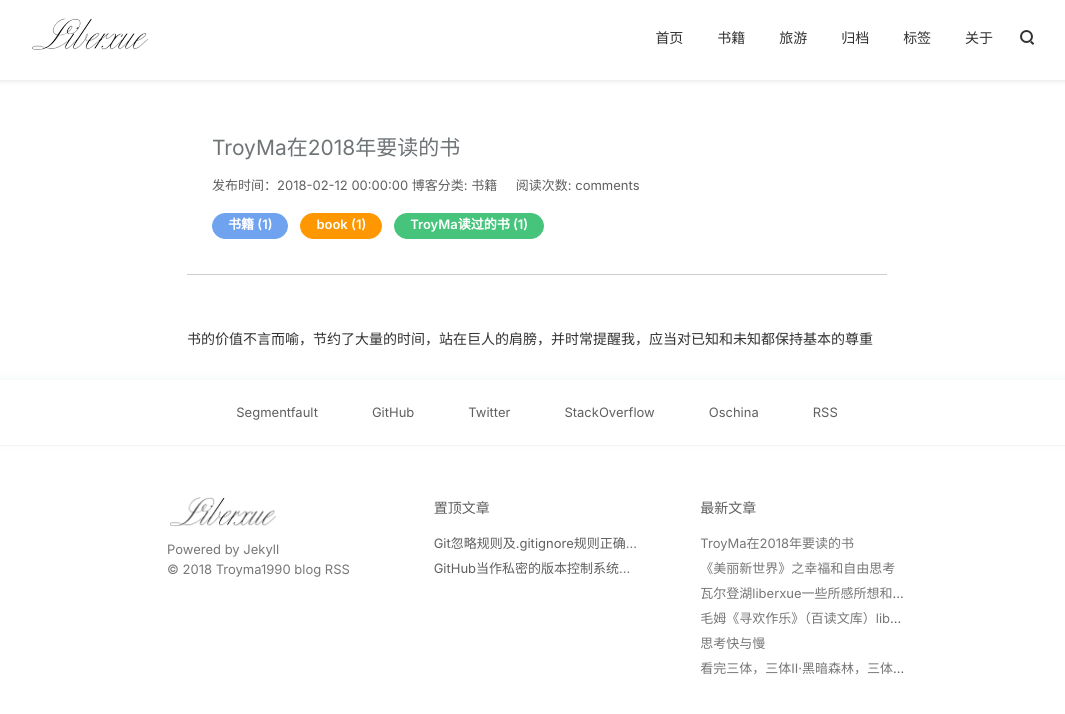
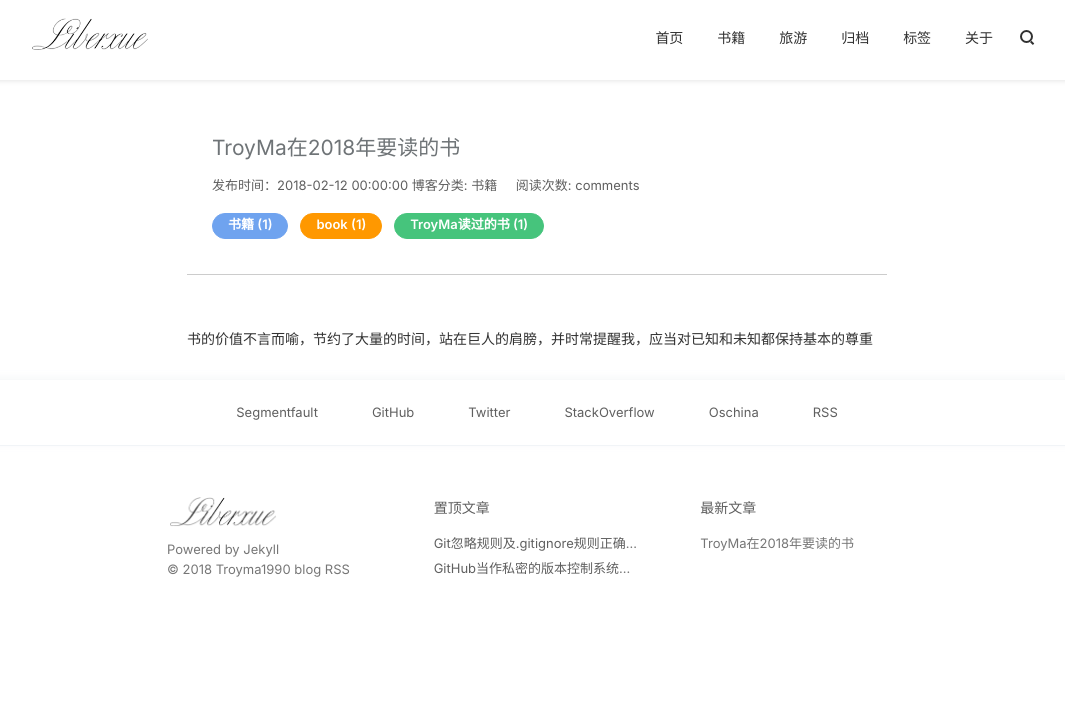
Before and after one commit to TroyMa1990/TroyMa1990.github.io, a Jekyll site: the page built from _posts/书籍/2018-02-12-bookindex.md, in a window 1280 px wide. Shown: the top 714 px of the page, without its empty margins (103-1168 px from the left). Built offline with Jekyll 4.4.1, drawn with Linux system fonts in a browser that asks for light colours; nearby versions of some CDN libraries; comment, search, counter and statistics services are not loaded; some of the changed lines change nothing that is shown.

Commit message:
first commit  try something

```diff
--- a/_layouts/blog.html
+++ b/_layouts/blog.html
@@ -34,7 +34,7 @@
         </div>
     </div>
 </header>
-<div class="post-header-thumb bg-white}">
+<div class="post-header-thumb bg-white">
 	<div class="post-header-thumb-op"></div>
 	<div class="post-header-thumb">
 		<div class="post-header-thumb-container">
--- a/_posts/书籍/2017-06-20-santibook.md
+++ /dev/null
@@ -1,65 +0,0 @@
----
-layout: blog
-book: true
-background: purple
-background-image: http://ot1cc1u9t.bkt.clouddn.com/17-7-15/43335546.jpg
-title:  "看完三体，三体Ⅱ·黑暗森林，三体Ⅲ·死神永生全集一些所感所想"
-date:   2017-06-20
-category: 书籍
-tags:
-- 三体
-- 黑暗森林
-- 死神
-- 刘慈欣
-- 面壁者
-- 智子
----
-
-
-#### 三体看完了，有些意犹未尽
-
-  特别是在这么一个雨夜，好像和小雨一样，思绪万千，缠缠绵绵。
-
-
-三体这部小说，宏观讲到整个宇宙，微观谈到质子夸克，中及人性。在宇宙的尺度上，人类的历史微不可查，人类文明的发展也微乎其微，人类何去何从？
-
-
-我一次次的被罗辑不被人所理解独自承担起拯救人类重任的那份执着所感伤，一次次的被“前进！前进！前进！”所感动，一次次的被云天明至死不渝的纯爱所感怀。人类是很渺小，有如蝼蚁，在星辰的大海中人类文明连一艘小舟都算不上，可是正因为对生命不屈不挠的顽强，那种为了生存去努力的精神，又让人类那么伟大。人性中也存在许多和生存斗争不太统一的观念，比如贯穿第三部主线的程心的心理描写。
-
-
-
-一开始，在千夫所指之下，我也对程心心存憎恶和愤懑，但看到最后一刻，突然我释然了，或许人性中就是因为存在这种犹豫，这种矛盾，这种柔软，才让人类的世界更加真实更加温暖吧。三体的最后，人类世界留下的是一条小鱼，一汪水草，还有几块青青草地，这是地球最后的一些样貌。顺着程心三人乘着小船飞向坍缩中的宇宙，或许这就是宇宙生命的结束了吧。又或者不是。让我眼前浮现出第一部终结者电影的最后，那车灯下不断后退的黄色隔离带，好似已然结束，又似永无休止。
-
-
- 也许亿万年之后，还有三体文明和地球文明的遗留文明被发现。现在回过头来看这本书，像是一幅无限展开的画卷，充满惊奇，感叹和悲哀。
-
-
-  我是画外的人，却因画中人而感动流泪，我还是最喜欢开头，喜欢叶文洁面对人性的挣扎，喜欢杨冬的过早看清，喜欢丁仪最后的淡定从容，喜欢维德眼中的坚定和狠辣，喜欢罗辑充满神奇的一生，喜欢AA与天明幸福的生活，喜欢褚岩舰长的果断……可我还是不能原谅程心。
-
-#### 三体最好的情话：
-
-
->地球之外我们的星星
-时间之外我们的宇宙
-这个世界上最好的情话和表白莫过于此吧……
-
-
-给时光以生命，而不是给生命以时光
-
-
-#### 主要登场人物
-
-
-叶文洁； 汪淼； 	史强； 	常伟思 ；	杨冬	丁仪	；伊文斯； 罗辑； 	章北海；	弗里德里克·泰勒	；曼努尔·雷迪亚兹；	比尔·希恩斯；	庄颜；	东方延绪；
-；云天明；	程心；	米哈伊尔·瓦季姆；	托马斯·维德；	艾AA；	智子；	关一帆
-
-真心感觉刘慈欣大神不仅是工科生：犯罪心理学  心理学 社会学 社会工程学 都渗透在一章一节一言一语中（刻意用一章一节一言一语是因为当代大部分小说会部分章节和内容刻意去抄相关专业知识硬生生的塞进去）
-...
-
-第一次读是好奇
-第二次是敬畏
-
-何其有幸。仅需短短几小时，至多几十个小时就能读完一本作家的心血结晶。感受他们的或磅礴思想、或悲欢离合，从文字中汲取养分与力量。
-科普是现实和功利主义的，科幻是感性和理想主义的，科普是知识的灌输，而科幻则是心灵的启迪。无论多少年文明和多高大上民族没有科学的滋养也仅仅只是《乌合之众》
-
-最新读刘慈欣大神《2018》刘慈欣《孤独的进化者》 梭罗《瓦尔登湖》《深入理解nginx》
--- a/_posts/书籍/2017-07-03-waerdenghu.md
+++ /dev/null
@@ -1,39 +0,0 @@
----
-layout: blog
-book: true
-background: blue
-background-image: http://ot1cc1u9t.bkt.clouddn.com/17-7-15/48174506.jpg
-title:  "瓦尔登湖liberxue一些所感所想和笔记书签"
-date:   2017-07-03 23:13:54
-tags:
-- 梭罗
-- 瓦尔登湖
-category: 书籍
-
----
-
-这就是作者写瓦尔登湖的目的，他希望每人各显其面、各行其事，找到各自的独特性和价值取向，万千世界要有不一样的面貌，不一样的味道，人是，更应是。
-
-  当我们看到和自身不同的观点、习俗、人、事、物，不是驳斥排除，不是讽刺挖苦，而是尽可能的看到与你不同事物的合理性和存在的必要性，这就是人事物的成熟。这部书真的越读越有意思了。
-
-“孤独是人生的必修课”，是人生中需要的经历过程中的一段段独处的拼接，想起一句话——“没有在深夜痛哭的人，不足以谈人生。”一个人在经历了深夜痛哭后的来自自我内心的找寻，是经历了从外界给予的疼痛打击后，经历了内心多少时间的迷失和怅惘之后，才可能找寻到自己的内心。梭罗在《瓦尔登湖》
-
-很多时候，我甚至不乐意别人打扰我的独处时光，而我并不是一个孤僻的人。我喜欢独自看书，独自任思绪飘扬，独自写些杂乱无章的文字，独自享受午后飘窗下的阳光。
-
-- 周国平说:
-
- 无聊，寂寞，孤独是三种不同的心境。
-
-无聊是把自我消散于他人之中的欲望，它寻求的是消遣。
-
-寂寞是自我与他人共在的欲望，它寻求的是普通的人间温暖。
- 孤独是把他人接纳到自我之中的欲望，它寻求的是理解。
-
- 无聊者自厌，寂寞者自怜，孤独者自足。无聊是喜剧性的，孤独是悲剧性的，寂寞是中性的。无聊属于生物性的人，寂寞属于社会性的人，孤独属于形而上的人。
-
- 觉得蛮有道理的，尤其是孤独者自足。很多时候，孤独让人专注，使人放松，反倒成为一种适然的享受。
-伐木人的身上有诗人的单纯，也有哲学家的影子，是自然界的一员，又同属于社会。相对于世俗，他反而尊崇自我，有些超脱，可是他又并不知晓，只是过着自己的生活。
-
-他说在这儿砍树已经开心死了，这天底下再也没有比这更棒的乐子。欲望单一且纯粹。
-由此看来，生活要找到自己的乐子所在，并单纯的去坚持的做它，会更容易体会到快乐。
-哈姆雷特很多，快乐的却很少，不是吗？
--- a/_posts/书籍/2017-07-09-meilideshijie.md
+++ /dev/null
@@ -1,23 +0,0 @@
----
-layout: blog
-book: true
-title:  "《美丽新世界》之幸福和自由思考"
-background: green
-background-image: http://ot1cc1u9t.bkt.clouddn.com/17-7-15/78939382.jpg
-date:   2017-07-03 23:13:54
-category: 书籍
-tags:
-- 美丽新世界
----
-
-书中的美丽新世界，人不是父母生的，而是被培育出来的，人们没有照顾老人的烦恼，也没有婚姻的束缚，甚至不会变老，人们在六十岁的时候还像孩子一样青春靓丽。
-
-人们在几岁的时候就开始接受姓教育，成人以后任意和别人交往，不用只有固定的恋人。
-
-实验室里会给不同的孩子不同的睡眠教育，让他们爱上自己成人后的身份地位，而如果人们在生活中遇到了不开心的事情，就可以食用一种叫做“嗦麻”的药物，吃了嗦麻之后人们就会忘记烦恼，对这种生活产生反抗思想的人，则会被放到一个岛上。
-
-有一个女人因为爱上一个男人，有了孩子被带出了美丽新世界，她未来的几十年就感觉特别的痛苦，所以为什么问人们是喜欢幸福还是喜欢自由呢？
-
-因为人们在幸福中的时候，可能会说我想要一个痛苦的权利，但是当你真正的接触到痛苦的时候，就会很怀念美丽新世界
-
-我从《遥远的救世主》和《天幕红尘》以及《三体》《乌合之众》 《刀锋》等看完之后超级极端和说话几乎都是反群体；不过看完《美丽的世界》看完之后 心态好多了 也学习理解了不少 “ 种菜的和买菜的处的角色和社会地位等立场和环境不一样思考和理解认识承担的责任不同 ”， 感觉作者在表达和描写细节方面有点没有深入或者说翻译者的问题（没看过原著），但是不过还是对我有很大的帮忙和矫正了我的心态。个人愚见哈 ，不喜勿喷哈哈哈
--- a/_posts/书籍/2017-6-27-sikaobook.md
+++ /dev/null
@@ -1,74 +0,0 @@
----
-layout: blog
-book: true
-background-image: http://ot1cc1u9t.bkt.clouddn.com/17-7-17/89166189.jpg
-title:  "思考快与慢"
-date:   2017-06-27
-category: 书籍
-tags:
-- 思考
-- 快与慢
-excerpt: "关于思考快于慢个人读后感和记录"
----
-
-- 晚饭后，我常常有跑步的习惯。坚持跑步让我感到精力充沛，既能保持精神的专注度，又利于提高身体的感应能力。我喜欢一边跑着一边思考，想一些简单的问题，总结一天的经历。快跑的时候并不适合想一些复杂的问题，高频率的动作明显会干扰思绪。我注意到，一旦进入复杂的计算和深度地思考，我总是会不自觉地慢下脚步甚至停止不动，而慢跑或者散步则不会对思考产生明显的影响。
-为什么深度思考时会不自觉地慢下脚步？
-
-
-- 书中这样解释到：简单地问题对应着系统1，深度思考却需要系统2的帮忙，沿着道路快跑不仅要付出体力，还需要大脑的自我控制，以防止自己减速。自我控制和仔细思考很明显要抢夺努力的有限预算，进一步影响大脑的计算和总结能力，所以我们才会不自觉地停下脚步。
-书中提到的系统1和系统2的问题非常有意思，我将其理解为直觉和理智。当然，这样概括并不全面，所以，在这里我们仍采用作者所说的系统1与系统2:
-
--  系统1的运行是无意识且快速的，不怎么费脑力，没有感觉，完全处于自主控制状态。
-- 系统2将注意力转移到需要费脑力的大脑活动上来，例如复杂的运算。系统2的运行通常与行为、选择和专注等主观体验相关联。
-
-- 合理地运用系统1和系统2非常重要，有些时候并不需要意志力的支撑，人们也能花很长时间和大量精力进行一项工作。
-坚持健身以来，几个同伴最初倒是天天都去，只是酸痛了几天，便再也不去了。反而我隔天一练，倒养成了习惯，几个月下来不仅瘦了10斤，长了肌肉，心理状态也保持的非常不错。
-
-- 豆豆语录中有一句话：太用力的人跑不远，真正坚持到最后的人靠的不是激情，而是恰到好处的喜欢和投入。
-
-- 书中也提到了这种状态，心理学家米哈里将其命名为心流。体验过心流的人将其描述为“一种将大脑注意力毫不费力地集中起来的状态，这种状态可以使人忘却时间的概念，忘掉自己，也忘掉自身问题”。
-
-- 太过用力很容易导致自我损伤，书中所述的心理测试结果屡次证明，刻意掌控意志和进行自我控制很辛苦。如果你太过强迫自己去做某件事，而所面临的压力又难以承受，你就会越来越难以进行自我控制。这种现象被命名为自我损耗。就像你一直在心中默念“不要去想那只北极熊”，反而会让自己不停地去想北极熊。自我抑制不是长久之计，顺其自然才是合理之道。
-
-- 这本书带给我很多思考。所以，这次的书评，我倒想放在最后。
-
-- 我常常想，如果这本书换一个更有趣的名字，应该会有更多的读者。抛去这乏味的标题，其实这是一本非常有趣的书，观点新颖，图文并貌，既有专业性，又不乏趣味。书中将经济学与心理学的知识杂糅在一起，非常吸引人，对我而言，简直比小说读起来还津津有味。当然，书的内容越往后专业类问题越多，可能稍显难懂，没有强烈意愿的可以选择性跳读。
-
-
-
-
-
-  [1]: http://ot1cc1u9t.bkt.clouddn.com/17-7-17/82525896.jpg
-
-![思考快与慢][1]
-
-
-  [2]: http://ot1cc1u9t.bkt.clouddn.com/17-7-17/89133910.jpg
-
-  ![思考快与慢-思考|思考快与慢内容结构解析][2]
-
-
-  [3]: http://ot1cc1u9t.bkt.clouddn.com/17-7-17/95785131.jpg
-
-![思考快与慢内容][4]
-
-
-  [4]: http://ot1cc1u9t.bkt.clouddn.com/17-7-17/5122410.jpg
-
-![思考快与慢-思考与运作][5]
-
-
-  [5]: http://ot1cc1u9t.bkt.clouddn.com/17-7-17/78996389.jpg
-
- ![思考快与慢-思考与联想力量][6]
-
-
-  [6]: http://ot1cc1u9t.bkt.clouddn.com/17-7-17/5122410.jpg
-
-  ![思考快与慢-思考|直觉可能是错觉][7]
-
-
-  [7]: http://ot1cc1u9t.bkt.clouddn.com/17-7-17/75236228.jpg
-
-  ![思考快与慢-思考|系统与运作][7]
-  图片素材来自知乎哈
--- a/_posts/书籍/2017-6-27-xuanhuanzuole.md
+++ /dev/null
@@ -1,83 +0,0 @@
----
-layout: blog
-book: true
-title:  "毛姆《寻欢作乐》（百读文库）liberxue一些所感所想和笔记书签"
-tags:
-- 寻欢作乐
-- 毛姆
-- 百读文库
-background-image: http://ot1cc1u9t.bkt.clouddn.com/17-7-15/82431810.jpg
-date:   2017-06-27 23:43:54
-category: 书籍
----
-
-#### 背景来源
-
-《寻欢作乐》，并不是专门为了描述爱德华·德里菲尔德和阿尔罗伊·基尔这两个人物。年轻的时候，我跟本书中我称作罗西的那个年轻女人关系十分密切。她有重大的、令人恼怒的过错，但是她长得很美，人也诚实。我和她的关系正如这种关系一贯会有的结果那样后来结束了，但是我对她的回忆年复一年地萦绕在我的脑海中。我知道总有一天我会把她写进一本小说...
-
-#### 简述
-
- 寻欢作乐”（cakes and ale）一语:
-
-出自莎士比亚所作《第十二夜》第二幕第三场托比的一句台词：“你以为自己道德高尚，人家就不能寻欢作乐了吗？”
-
-#### 读后感
-《寻欢作乐》一书通过对“文坛泰斗”德里菲尔德及其周围种种人物的描写揭示了当时英国文学界的种种光怪陆离、可笑可鄙的现象。读者可以从毛姆笔下的作家德里菲尔德从卑微到显赫的一生和市侩文人阿尔罗伊·基尔的形象中看到世态的炎凉和某些文人墨客的虚伪、圆滑，但毛姆更加着意刻画的是书中的女主角罗西。罗西是一个性格颇为复杂的女性，她原是一个酒店的女招待，她从不隐晦自己的低微出身，举止之间毫无矫揉造作的习气，与伪善世故的德里菲尔德的第二个妻子和巴顿·特拉福德太太之流形成鲜明的对比。她本质纯真，心地善良，尽管在男女生活上有些行为不检，但却决不是一个骄奢纵欲的人。“她是一个很好的女人。我从来没有见她发过脾气。你想要她把什么东西给你，只要开口就行了。我从来没有听她说过一句对别人不友好的话，她的心地非常善良。”“她是一个很淳朴的女人。她的天性是健康和坦率的。她愿意让别人感到快乐。”在整个故事结束前的那一章，阿申登在同阿尔罗伊·基尔和德里菲尔德的第二个妻子埃米·德里菲尔德谈论罗西时所说的这些话其实也可以给看成是作者对罗西的性格的概括。作者通过对她在黑马厩镇、伦敦及最后在纽约附近城镇扬克斯三个时期的描写使她的形象逐渐丰满起来，从而成为毛姆所有小说中最鲜明生动、光彩照人的女性形象。
-
-#### 社会评价
-《寻欢作乐》也是毛姆艺术上最圆熟完美的作品，整个小说的布局错落有致，现实的介绍和过去的回忆相互穿插，叙述线索不时前后往复而不失清晰，在貌似散漫的结构中自有巧妙的安排，口语化的叙述简洁流畅，文字干净利落，其间作者在评论当时文学界的状况时锋芒毕露，在模仿茶余饭后故作正经的客厅谈话时更不乏嘲弄挖苦的意味，但是在嘲讽揶揄中却仍包含着对人的理解和同情，无怪现代英国文学评论家A.C.沃尔德认为《寻欢作乐》是毛姆最出色的小说[190]，而当代英国女作家和文艺评论家玛格丽特·德拉布尔也把《寻欢作乐》看作毛姆最才气横溢的作品
-
-##### 语录
-- 你以为自己道德高尚，别人就不能寻欢作乐了吗？
-
-本书的两个重要人物，一个是作家德里菲尔德，另一个是他的第一个妻子罗西。
-
-- 我主要想说一下他的妻子罗西：
-
-本书作者在第一次遇见作家夫妇的时候，曾细致的描写了他们的生活:他们一起骑车，招待客人，逃债。
-
-罗西和很多男人在一起，但是奇怪的事情是这个女人并不招人讨厌。相信大家在文学作品中遇到过很多这样的女子，他们对爱情好像并不专一，他们的行为也很随意。你心里明明知道这样的人爱情道德不太好，但是在作品中看到她却并不觉得讨厌，例如曹雪芹笔下的尤二姐。
-
-虽然性格与尤二姐差别很大，但是这个女人也不讨厌。我认为不讨厌他们的原因可能是，他们的生活是有色彩的。或者说因为他们性格可爱，生活的我不压抑，就算是现实生活中，我相信他们也会是很好的朋友。金庸笔下的程灵素很招人喜欢，但是金庸笔下为了情郎而死的不只她一个，她突出在性格的可爱与真诚，灵素经常吐吐舌头，眨眨眼睛，这也是她可爱的地方。
-
-好像有点跑题了。
-
-再说回罗西，她是一个快乐的人，他不斤斤计较也不婆婆妈妈，即使是后来七老八十了，她做事行为还是轻巧灵动，所有老年人有的缺点她都没有。一句话就是，她永远是一个年轻人。
-
-她不隐瞒自己卑微的工作经历，很直率，对别人都很真诚。她无拘无束，当然也是因为这种性格，让她在很多人看来会有一点放荡。
-
-作家和她在一起的时候是很快乐的，他会唱很滑稽的歌，做很疯狂的事。等他们的生活就可以用一起寻欢作乐来形容。逃债的这一点最有趣，他们装作很有钱的样子到处欠账，然后有一天忽然逃跑了，他们做这些事情的时候有一种恶作剧般的趣味，这里也写他们也是善良的虽然生活有些胡闹，但是他们欠穷人的钱都还了。后来罗西私奔之后，还一直给母亲打钱，可见其实这个女孩子是很善良的。
-
-到后来罗西跑掉了，作家和一个比较虚荣的女人结婚了，他的生活应该算是很无趣了，他每天写东西，为了别人的看法不得不谨小慎微的生活着，这时候他虽然出名了，却经常去酒吧喝闷酒。
-
-所以这就是毛姆给我们的一种思考，是应该本本分分一眼望到头闷闷的过一辈子，还是全部听从自己的内心，爱真心爱的人，做真心想做的事。
-
-其实真的心里无所顾忌的时候，快乐反而会多一些，生活中的苦闷大多数来源于觉得自己不能满足别人的期望，父母也好，亲人也好，朋友也是。
-
-人活着，要听从自己的内心啊，说着容易，做起来难。
-
-#####  liberxue笔记书签：
-
-> 我想到在文学史上还没有过哪个作家在他正在写作一部文学作品的时候自杀的。不管他遇到什么磨难，他都不愿意给后世留下一部未完成的作品。
-
-> 我看着她的脸；我并不认为自己爱上了她，我只是喜欢安安静静坐在她的身旁，看着她那淡金黄色的头发和淡金黄色的皮肤的感觉。
-
-> 一个人听到旁人断言他是一个天才心里总不免会很舒畅。
-
-> 她抛弃他的时候做得极其老练得体，极其敏感乖觉，连贾斯珀·吉本斯本人恐怕都不知道他已经被抛弃了。不过这一点是毋庸置疑的。她不会说任何反对他的话，实际上她压根儿就不愿意再谈到他，别人提起他的时候，她也只略带伤感地微微一笑，接着叹一口气。不过她的微笑是coup de grace[129]，她的叹息则深深地把他埋葬了。
-
-> 我不知道她采用了什么惊人的策略，施展了什么神奇的手腕，表现了什么样的体贴关怀和细腻的同情，说了什么故作娴雅的好听的言辞；我只能从旁猜测，表示钦佩。
-
-> 他们把他比作弥尔顿（因为他的无韵诗声调铿锵），比作济慈（因为他那丰富的引起美感的意象），比作雪莱（因为他那空幻飘逸的想象）
-
-> 最有眼光的评论家都赞扬他的作品，上他家来的朋友们都一致认为总有一天他会受到重视。他们责怪公众竟看不到这儿有一个伟大的作家；既然颂扬一个人的最容易的方法就是贬低另一个人，因此他们任意地诋毁所有那些当时的名声超过德里菲尔德的作家。
-
-> 我想起了住在这儿的所有的人抱有的种种希望，他们对未来的美好憧憬，青年时代的火热的激情；也必然有人感到悔恨莫及，理想破灭，身心疲惫，无可奈何；有多少人在这儿尝到多少人生的喜怒哀乐，其中实际上包含了人类情感的整个范围，所以这间房本身似乎也奇怪地具有一种令人不安、难以捉摸的个性。
-
-> 对一个自己并不畏惧的对手予以赞扬往往是阻碍你真正的竞争对手成功的一个很好的办法
-
-> 美是一条死胡同。它就像一座山峰，一旦攀登到了峰顶，就会发现往前无处可去。
-
-以上算个人笔记和书签在微信读书中，于2017-06-27 23:43:54 总计读完本书在线用时5小时32分钟，微信读书离线不算时长哈
-
-期待于您共鸣！byliberxue
```
